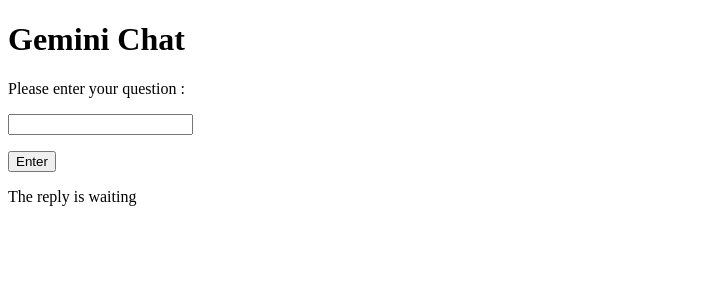
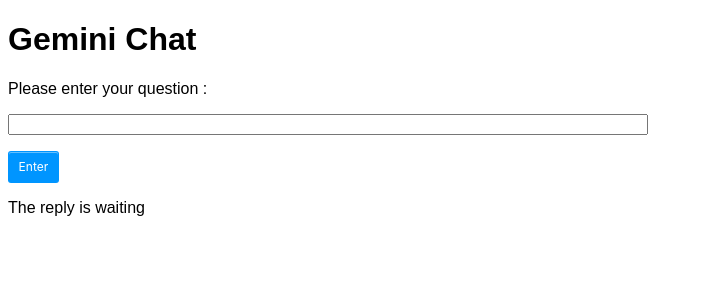
Before and after one commit to yeesoontuck/5m-data-5-gemini, a Flask app: page / in a window 1280 px wide. Shown: the top 300 px of the page, without its empty margins (0-703 px from the left). Run offline with Flask 3, Linux system fonts and the light colour scheme.

Commit message:
simple CSS

```diff
--- a/app.py
+++ b/app.py
@@ -1,4 +1,4 @@
-from flask import Flask, render_template, request
+from flask import Flask, render_template, request, url_for
 # import google.generativeai as palm
 from google import genai
 
--- /dev/null
+++ b/static/style.css
@@ -0,0 +1,48 @@
+body {
+    font-family: Arial, Helvetica, sans-serif;
+}
+
+input#prompt {
+    width: 50%;
+}
+
+#submitbtn {
+    background-color: #0095ff;
+    border: 1px solid transparent;
+    border-radius: 3px;
+    box-shadow: rgba(255, 255, 255, .4) 0 1px 0 0 inset;
+    box-sizing: border-box;
+    color: #fff;
+    cursor: pointer;
+    display: inline-block;
+    font-family: -apple-system,system-ui,"Segoe UI","Liberation Sans",sans-serif;
+    font-size: 12px;
+    font-weight: 400;
+    line-height: 1.15385;
+    margin: 0;
+    outline: none;
+    padding: 8px .8em;
+    position: relative;
+    text-align: center;
+    text-decoration: none;
+    user-select: none;
+    -webkit-user-select: none;
+    touch-action: manipulation;
+    vertical-align: baseline;
+    white-space: nowrap;
+
+}
+
+#submitbtn:hover,
+#submitbtn:focus {
+  background-color: #07c;
+}
+
+#submitbtn:focus {
+  box-shadow: 0 0 0 4px rgba(0, 149, 255, .15);
+}
+
+#submitbtn:active {
+  background-color: #0064bd;
+  box-shadow: none;
+}
--- a/templates/index.html
+++ b/templates/index.html
@@ -4,13 +4,15 @@
     <meta charset="UTF-8">
     <meta name="viewport" content="width=device-width, initial-scale=1.0">
     <title>Gemini Chat</title>
+
+    <link rel="stylesheet" href="{{ url_for('static', filename='style.css') }}">
 </head>
 <body>
     <h1>Gemini Chat</h1>
     <form action="/" method="post">
         <p>Please enter your question : </p>
-        <p><input type="text" name="txt"></p>
-        <p><input type="submit" value="Enter"></p>
+        <p><input type="text" id="prompt" name="txt"></p>
+        <p><input type="submit" id="submitbtn" value="Enter"></p>
     </form>
     <p>The reply is {{result}}</p>
 </html>
```
